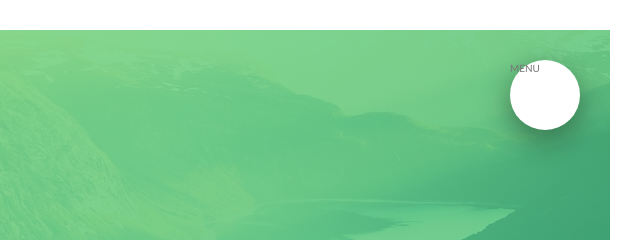
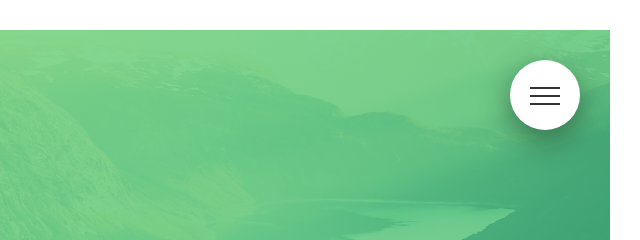
Before and after one commit to zzz-icy/advances-css-and-sass, a website: page index.html in a window 1280 px wide. Shown: the top 240 px of the page, 640-1280 px from the left. Drawn offline with Linux system fonts and the light colour scheme; files whose address does not match are found by name.

Commit message:
navigation icon and animation

```diff
--- a/index.html
+++ b/index.html
@@ -44,7 +44,8 @@
 			<label
 				for="navi-toggle"
 				class="navigation__button"
-				>MENU
+			>
+				<span class="navigation__icon">&nbsp;</span>
 			</label>
 			<div class="navigation__background">&nbsp;</div>
 			<nav class="navigation__nav">
--- a/sass/layout/_navigation.scss
+++ b/sass/layout/_navigation.scss
@@ -12,6 +12,8 @@
 		border-radius: 50%;
 		z-index: 2000;
 		box-shadow: 0 1rem 3rem rgba($color-black, 0.4);
+		text-align: center;
+		cursor: pointer;
 	}
 	&__background {
 		height: 6rem;
@@ -81,7 +83,7 @@
 			display: inline-block;
 		}
 	}
-
+	// FUNCTIONALITY
 	&__checkbox:checked ~ &__background {
 		transform: scale(80);
 	}
@@ -90,4 +92,51 @@
 		opacity: 1;
 		width: 100%;
 	}
+
+	//ICON
+	&__icon {
+		position: relative;
+		margin-top: 3.5rem;
+		&,
+		&::before,
+		&::after {
+			width: 3rem;
+			height: 2px;
+			background-color: $color-grey-dark-3;
+			display: inline-block;
+		}
+
+		&::before,
+		&::after {
+			content: "";
+			position: absolute;
+			left: 0;
+			transition: all 0.3s;
+		}
+		&::before {
+			top: -0.8rem;
+		}
+		&::after {
+			top: 0.8rem;
+		}
+	}
+
+	&__button:hover &__icon::before {
+		top: -1rem;
+	}
+	&__button:hover &__icon::after {
+		top: 1rem;
+	}
+
+	&__checkbox:checked + &__button &__icon {
+		background-color: transparent;
+	}
+	&__checkbox:checked + &__button &__icon::before {
+		top: 0;
+		transform: rotate(135deg);
+	}
+	&__checkbox:checked + &__button &__icon::after {
+		top: 0;
+		transform: rotate(-135deg);
+	}
 }
```
Also changed, not shown: css/style.css, 1 other file.
